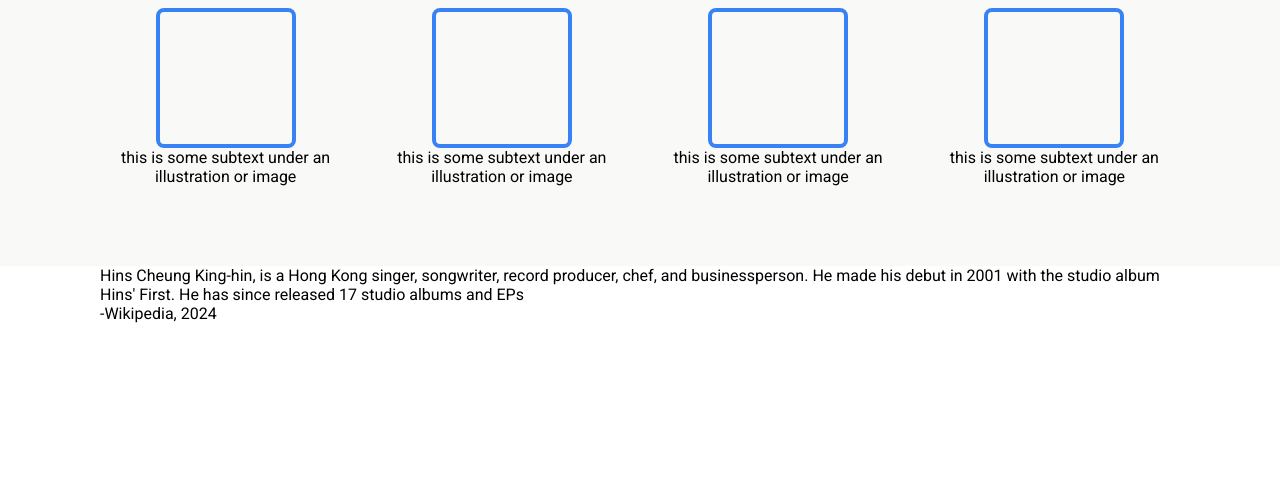
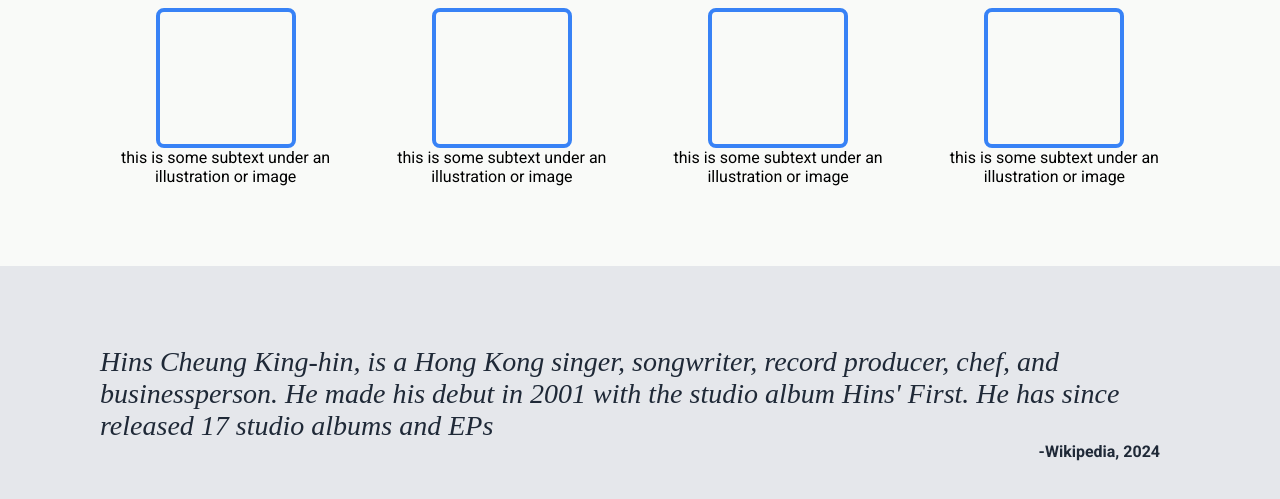
Before and after one commit to Rshibuya99/Landing-Page, a plain HTML site: page index.html in a window 1280 px wide. Shown: the part 591-1090 px from the top of the page. Before the commit the page ends 914 px from the top, so only its background shows below. Drawn offline with Linux system fonts and the light colour scheme.

Commit message:
style third section area

```diff
--- a/styles.css
+++ b/styles.css
@@ -142,3 +142,28 @@ button {
 .description {
     text-align: center;
 }
+
+.section-3 {
+    background-color: #e5e7eb;
+    display: flex;
+    flex-direction: column;
+    /* align-items: center; */
+    padding-top: 80px;
+    padding-bottom: 80px;
+}
+
+.quote {
+    text-align: left;
+    font-size: 28px;
+    font-weight: 200;
+    font-style: italic;
+    color: #1F2937;
+    font-family: 'Muli';
+}
+
+.quoter {
+    text-align: right;
+    font-weight: 700;
+    color: #1F2937;
+    padding-right: 20px;
+}
```
